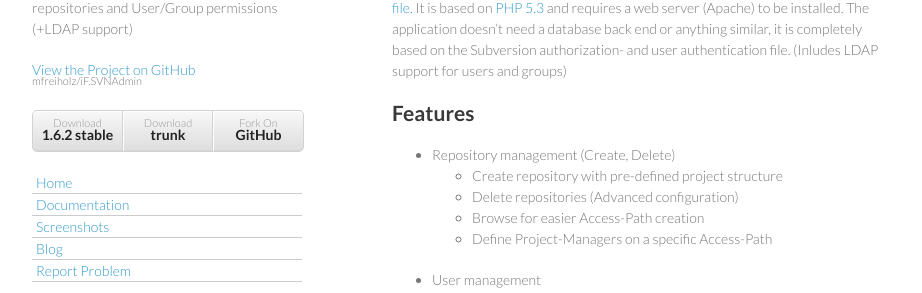
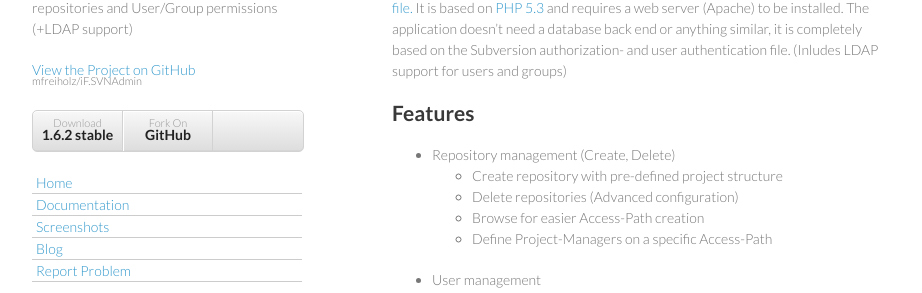
Before and after one commit to mfreiholz/iF.SVNAdmin, a Jekyll site: the page built from index.html, in a window 1280 px wide. Shown: the part 133-426 px from the top of the page, without its empty margins (178-1100 px from the left). Built offline with Jekyll 4.4.1, drawn with Linux system fonts in a browser that asks for light colours; comment, search, counter and statistics services are not loaded.

Commit message:
Remove trunk download link

```diff
--- a/_layouts/default.html
+++ b/_layouts/default.html
@@ -23,7 +23,7 @@
 
         <ul class="dlbuttons">
           <li><a href="http://sourceforge.net/projects/ifsvnadmin/files/svnadmin-1.6.2.zip/download">Download <strong>1.6.2 stable</strong></a></li>
-          <li><a href="https://github.com/mfreiholz/iF.SVNAdmin/zipball/master">Download <strong>trunk</strong></a></li>
+          <!--<li><a href="https://github.com/mfreiholz/iF.SVNAdmin/zipball/master">Download <strong>trunk</strong></a></li>-->
           <li><a href="https://github.com/mfreiholz/iF.SVNAdmin">Fork On <strong>GitHub</strong></a></li>
         </ul>
 
```
